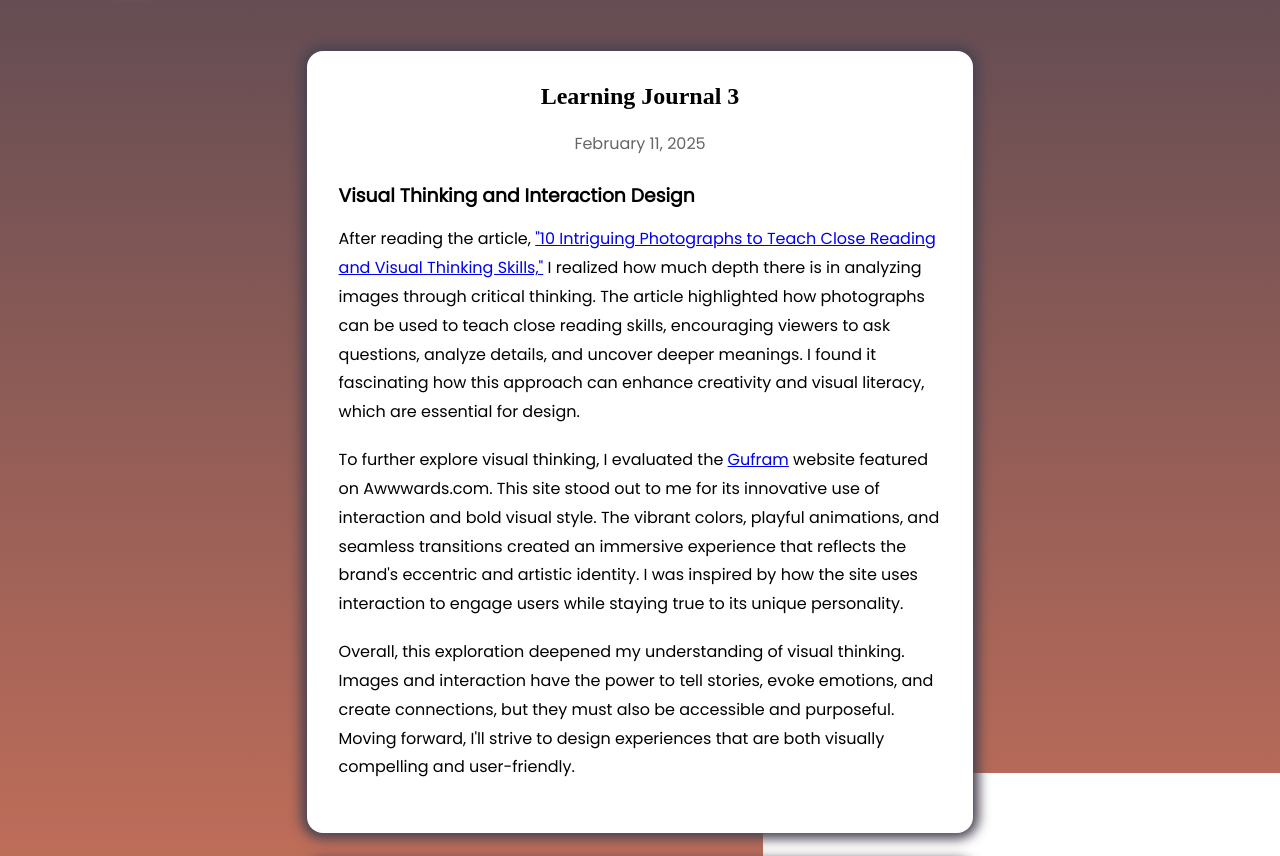
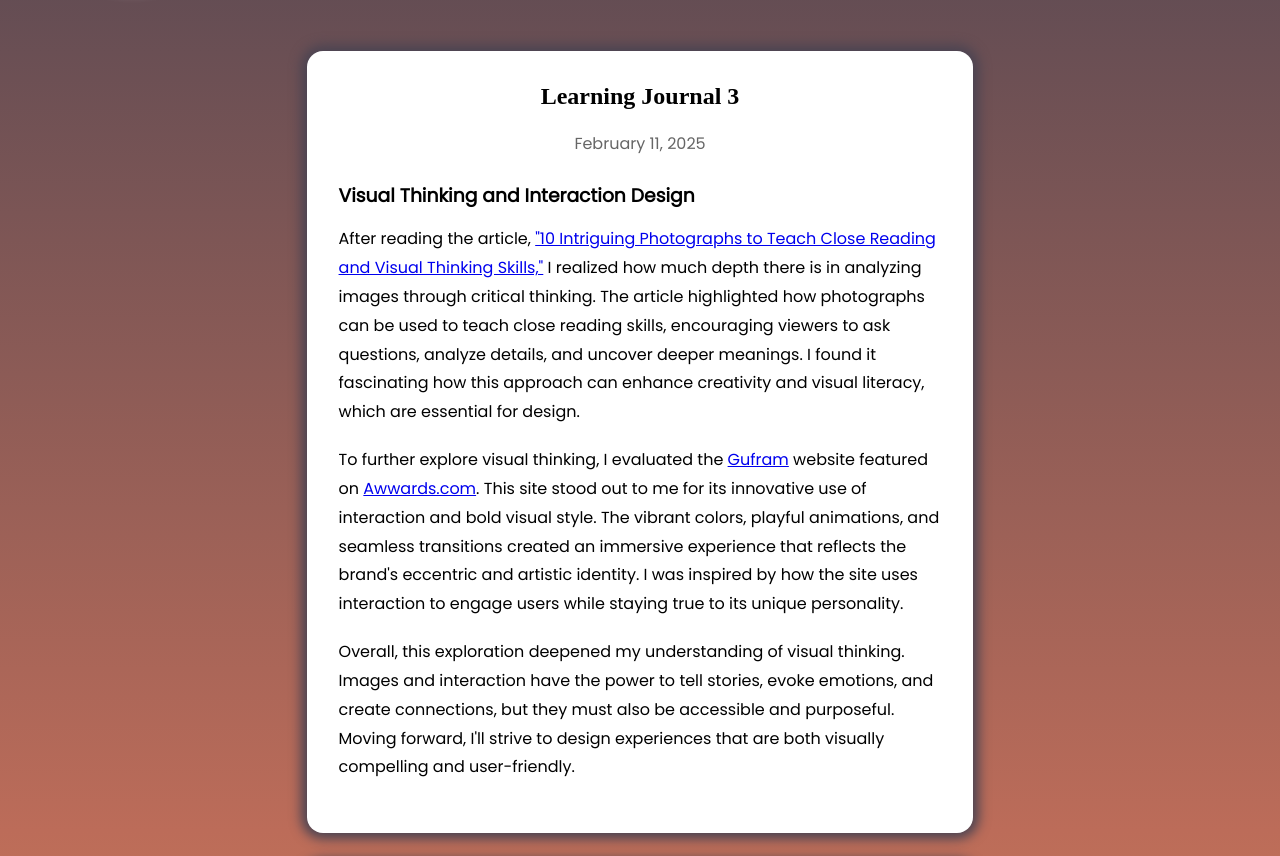
Before and after one commit to saniya-kotwal/des157a, a plain HTML site: page journal/index.html in a window 1280 px wide. Shown: the part 244-1100 px from the top of the page. Drawn offline with nearby package versions, Linux system fonts and the light colour scheme; a web font is replaced by a local one.

Commit message:
update journal

```diff
--- a/journal/index.html
+++ b/journal/index.html
@@ -36,7 +36,7 @@
 
 			<p>After reading the article, <a href="https://archive.nytimes.com/learning.blogs.nytimes.com/2015/02/27/10-intriguing-photographs-to-teach-close-reading-and-visual-thinking-skills">"10 Intriguing Photographs to Teach Close Reading and Visual Thinking Skills,"</a> I realized how much depth there is in analyzing images through critical thinking. The article highlighted how photographs can be used to teach close reading skills, encouraging viewers to ask questions, analyze details, and uncover deeper meanings. I found it fascinating how this approach can enhance creativity and visual literacy, which are essential for design.</p>
 
-			<p>To further explore visual thinking, I evaluated the <a href="https://www.awwwards.com/sites/gufram">Gufram</a> website featured on Awwwards.com. This site stood out to me for its innovative use of interaction and bold visual style. The vibrant colors, playful animations, and seamless transitions created an immersive experience that reflects the brand's eccentric and artistic identity. I was inspired by how the site uses interaction to engage users while staying true to its unique personality.</p>
+			<p>To further explore visual thinking, I evaluated the <a href="https://gufram.it/en/">Gufram</a> website featured on <a href="https://Awwwards.com/">Awwards.com</a>. This site stood out to me for its innovative use of interaction and bold visual style. The vibrant colors, playful animations, and seamless transitions created an immersive experience that reflects the brand's eccentric and artistic identity. I was inspired by how the site uses interaction to engage users while staying true to its unique personality.</p>
 
 			<p>Overall, this exploration deepened my understanding of visual thinking. Images and interaction have the power to tell stories, evoke emotions, and create connections, but they must also be accessible and purposeful. Moving forward, I'll strive to design experiences that are both visually compelling and user-friendly.</p>
 
```
